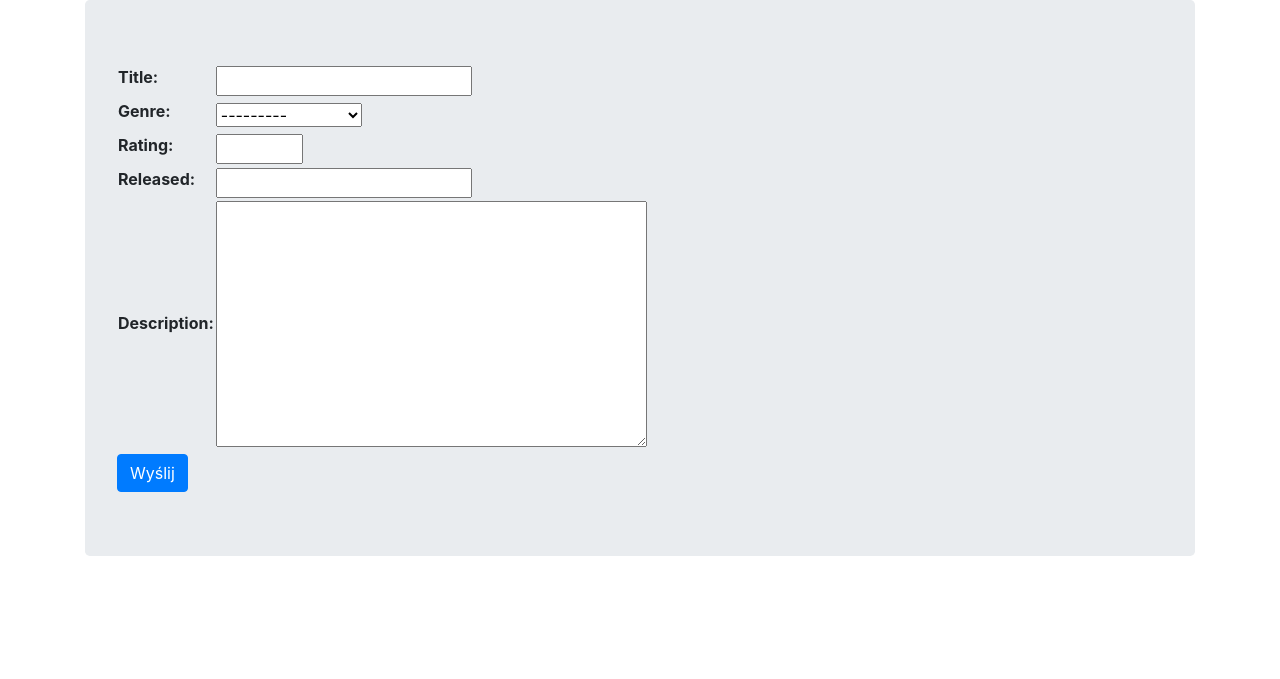
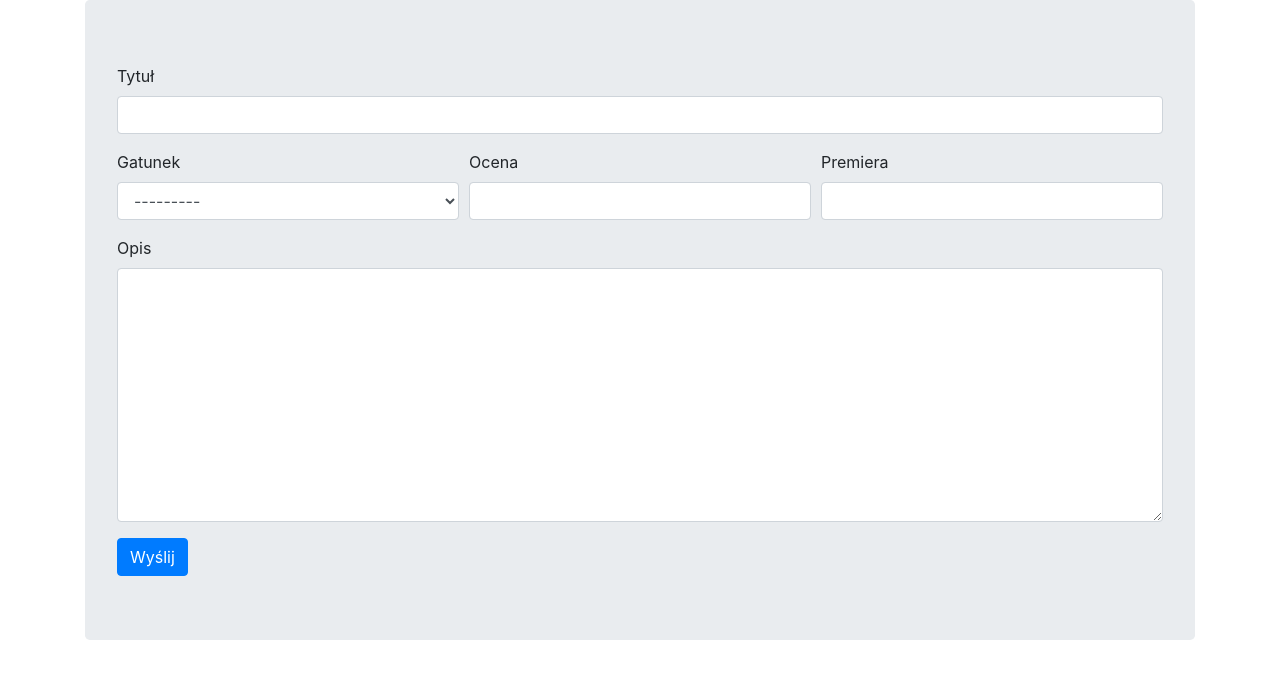
Before and after one commit to polon111/django, a Django app: page /movie/create in a window 1280 px wide. Shown: the part 56-735 px from the top of the page. Run offline with Django 3.2, Linux system fonts and the light colour scheme; data comes from the database, SQL or seed files in the repository.

Commit message:
new view of site

```diff
--- a/viewer/forms.py
+++ b/viewer/forms.py
@@ -10,14 +10,19 @@ import re
 
 
 class MovieForm(ModelForm):
-    class Meta: #subklasa opisująca dane z których będzie tworzony form
-        model = Movie #model na podstawie tworzy formularz
-        fields = '__all__' #wykorzystujemy wszystkie pola z modelu
+    class Meta: # subklasa opisująca dane z których będzie tworzony form
+        model = Movie # model na podstawie tworzy formularz
+        fields = '__all__' # wykorzystujemy wszystkie pola z modelu
 
-    #pola z własnymi walidatorami dodajemy oddzielnie poza META
+    # pola z własnymi walidatorami dodajemy oddzielnie poza META
     title = CharField(validators=[capitalized_validator])
     rating = IntegerField(min_value=1, max_value=10)
     released = PastMonthField()
+
+    def __init__(self, *args, **kwargs):
+        super().__init__(*args, **kwargs)
+        for visible in self.visible_fields():
+            visible.field.widget.attrs['class'] = 'form-control'
 
     def clean_description(self):
         initial = self.cleaned_data['description']
--- a/viewer/templates/form.html
+++ b/viewer/templates/form.html
@@ -7,9 +7,40 @@
 {% block content %}
     <form method="post">
         {% csrf_token %}
-        <table>
-            {{ form }}
-        </table>
+        {{ form.non_field_errors }} <!-- błędy nie wynikające z walidacji pola -->
+
+        <div class="form-group">
+            {{ form.title_errors }}
+            <label for="{{ form.title.id_for_label }}">Tytuł</label>
+            {{ form.title }} <!-- wygenerowanie pola input -->
+        </div>
+
+        <div class="form-row">
+            <!-- GENRE -->
+            <div class="form-group col-md-4">
+                {{ form.genre.errors }}
+                <label for="{{ form.genre.id_for_label }}">Gatunek</label>
+                {{ form.genre }}
+            </div>
+            <!-- Rating -->
+            <div class="form-group col-md-4">
+                {{ form.rating.errors }}
+                <label for="{{ form.rating.id_for_label }}">Ocena</label>
+                {{ form.rating }}
+            </div>
+            <div class="form-group col-md-4">
+                {{ form.released.errors }}
+                <label for="{{ form.released.id_for_label }}">Premiera</label>
+                {{ form.released }}
+            </div>
+        </div>
+        <div>
+            <div class="form-group">
+                {{ form.description.errors }}
+                <label for="{{ form.released.id_for_label }}">Opis</label>
+                {{ form.description }}
+            </div>
+        </div>
         <input type="submit" value="Wyślij" class="btn btn-primary"/>
     </form>
 {% endblock %}
```
